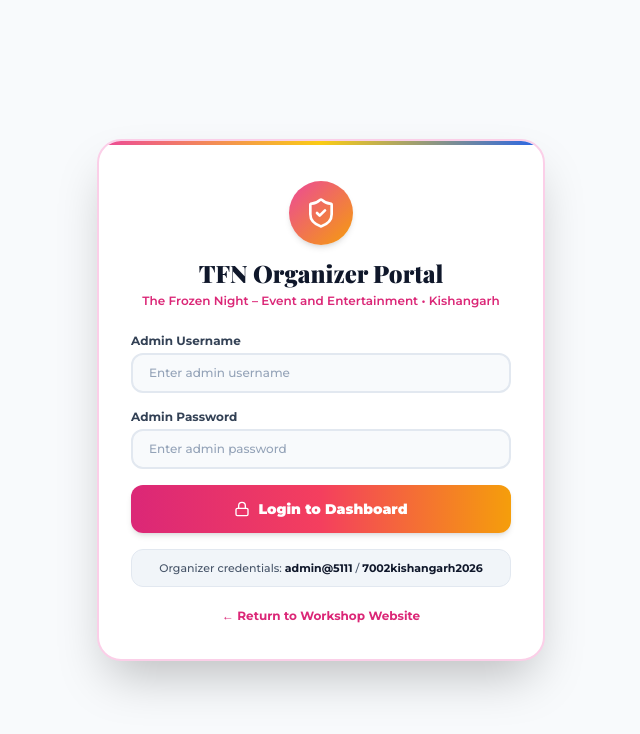
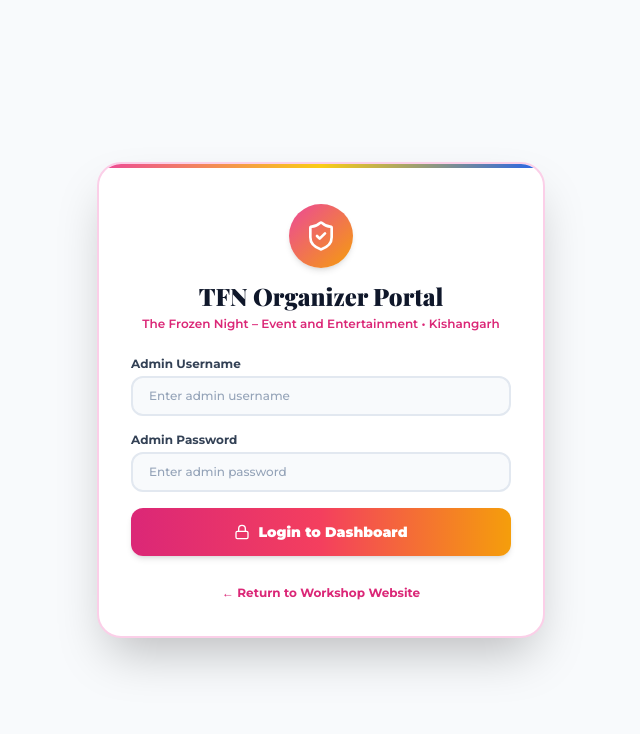
Before and after one commit to ideepikadubey/garbaraas, a Next.js app: page /admin in a window 1280 px wide. Shown: the top 734 px of the page, without its empty margins (319-959 px from the left). Built offline with nearby package versions, Linux system fonts and the light colour scheme; a web font is replaced by a local one.

Commit message:
removed credentials

```diff
--- a/app/admin/page.tsx
+++ b/app/admin/page.tsx
@@ -339,11 +339,7 @@ export default function AdminPage() {
             </button>
           </form>
 
-          <div className="mt-4 p-2.5 rounded-xl bg-slate-100 border border-slate-200 text-center text-[11px] text-slate-600 font-medium">
-            Organizer credentials: <strong className="text-slate-900 font-bold">admin@5111</strong> / <strong className="text-slate-900 font-bold">7002kishangarh2026</strong>
-          </div>
-
-          <div className="mt-4 text-center">
+          <div className="mt-6 text-center">
             <Link href="/" className="text-xs text-pink-600 hover:text-pink-800 font-bold">
               ← Return to Workshop Website
             </Link>
```
